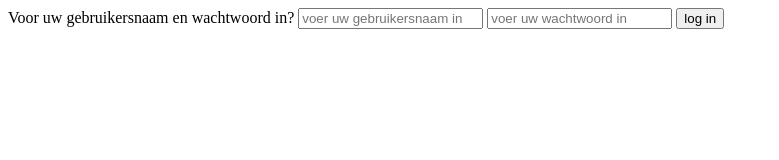
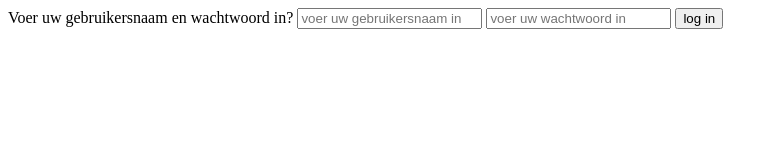
Before and after one commit to WesleyvanRooij/Webprogammeren, a plain HTML site: page functionaliteiten/functionaliteit1.1.html in a window 1280 px wide. Shown: the full height of the page, 0-779 px from the left. Drawn offline with Linux system fonts and the light colour scheme.

Commit message:
functionaliteit 1.1
spelfout aangepast

```diff
--- a/functionaliteiten/functionaliteit1.1.html
+++ b/functionaliteiten/functionaliteit1.1.html
@@ -6,7 +6,8 @@
 <body>
 
 <form id="inlogForm" name="inlogForm">
-		<label for="invoer">Voor uw gebruikersnaam en wachtwoord in?</label>
+
+		<label for="invoer">Voer uw gebruikersnaam en wachtwoord in?</label>
 
 		<input type="text" id="gebruikersnaam" name="gebruikersnaam" placeholder="voer uw gebruikersnaam in">
 		<input type="password" id="wachtwoord" name="wachtwoord" placeholder="voer uw wachtwoord in">
```
